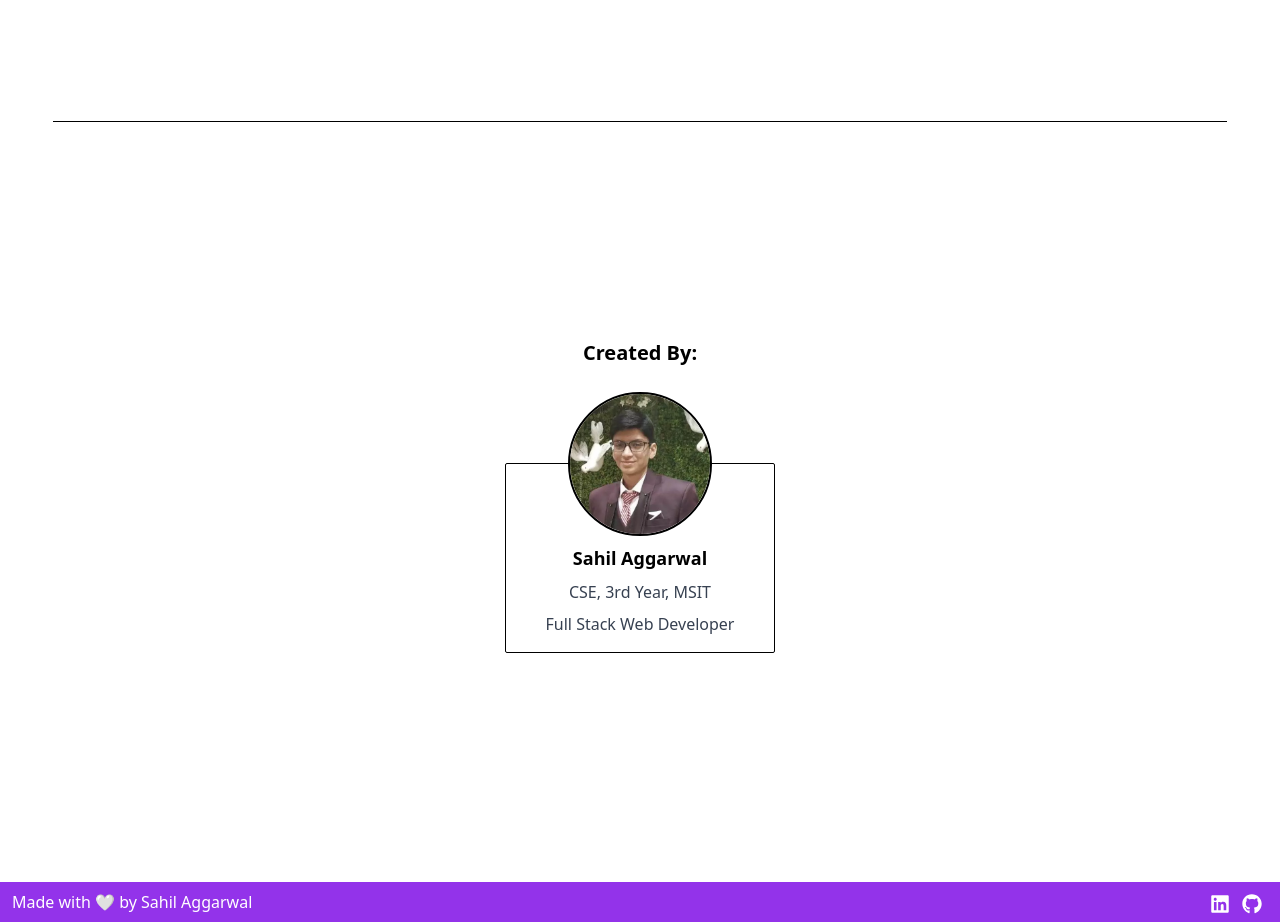
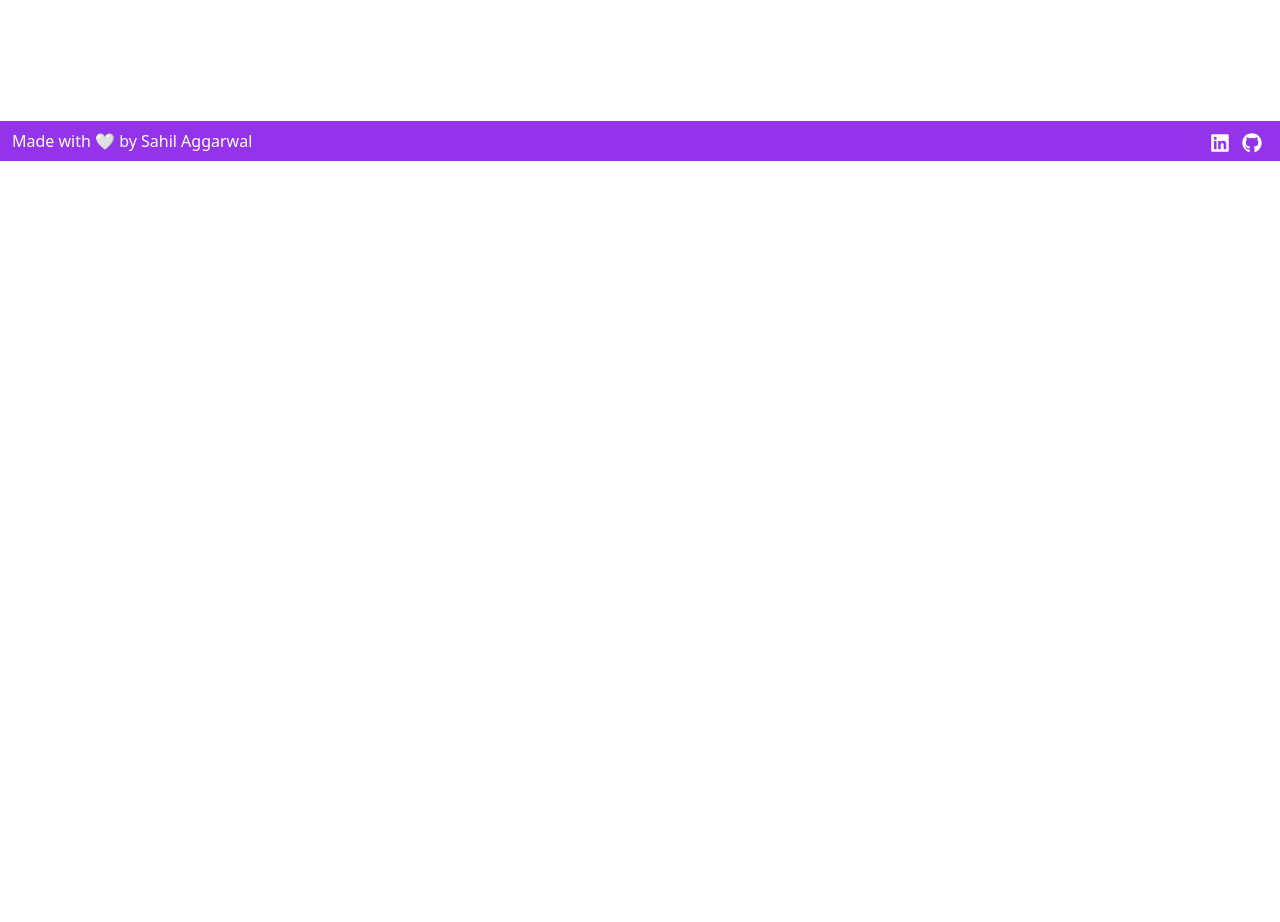
Before and after one commit to SahilAggarwal2004/cloudnotes, a Next.js app: page /about in a window 1280 px wide. Shown: the part 1480-2402 px from the top of the page. After the commit the page ends 1641 px from the top, so only its background shows below. Built offline with nearby package versions, Linux system fonts and the light colour scheme; no server answers.

Commit message:
[refactor]: removed unused creator section from About page

```diff
--- a/next.config.mjs
+++ b/next.config.mjs
@@ -1,7 +1,7 @@
-import withSerwistInit from '@serwist/next';
+import withSerwistInit from "@serwist/next";
 
 const pages = ["/", "/about", "/account/forgot", "/account/login", "/account/signup", "/_offline"];
-const images = ["bg.webp", "creator.webp", "logo.webp"].map((image) => `/images/${image}`);
+const images = ["bg.webp", "logo.webp"].map((image) => `/images/${image}`);
 const revision = Date.now().toString();
 
 const withPWA = withSerwistInit({
--- a/package.json
+++ b/package.json
@@ -9,7 +9,7 @@
     "lint": "next lint"
   },
   "dependencies": {
-    "@tanstack/react-query": "^5.60.6",
+    "@tanstack/react-query": "^5.61.0",
     "aos": "^2.3.4",
     "axios": "^1.7.7",
     "html-react-parser": "^5.1.18",
@@ -33,7 +33,7 @@
     "eslint": "^9.15.0",
     "eslint-config-next": "^15.0.3",
     "postcss": "^8.4.49",
-    "prettier-plugin-tailwindcss": "^0.6.8",
+    "prettier-plugin-tailwindcss": "^0.6.9",
     "serwist": "^9.0.10",
     "tailwindcss": "^3.4.15"
   }
--- a/src/pages/about.jsx
+++ b/src/pages/about.jsx
@@ -78,24 +78,6 @@ export default function About() {
             </li>
           </ul>
         </div>
-        <hr className="w-11/12 border-black" />
-        <div className="flex h-[calc(100vh-5.5rem)] w-11/12 flex-col justify-center xs:h-[calc(100vh-4rem)] sm:h-[calc(100vh-2.5rem)] sm:max-w-fit">
-          <h3 className="text-xl font-semibold" data-aos="fade-up">
-            Created By:
-          </h3>
-          <div className="relative m-3 mt-24 flex flex-col items-center rounded-sm border border-black px-10 py-4 pt-16" data-aos="fade-up">
-            <img src="/images/creator.webp" alt="Sahil Aggarwal" className="absolute top-0 h-36 w-36 translate-y-[-50%] rounded-full border-2 border-black" />
-            <div className="mt-4 text-lg font-semibold" data-aos="fade-up">
-              Sahil Aggarwal
-            </div>
-            <div className="mt-2 text-gray-700" data-aos="fade-up">
-              CSE, 3rd Year, MSIT
-            </div>
-            <div className="mt-2 text-gray-700" data-aos="fade-up">
-              Full Stack Web Developer
-            </div>
-          </div>
-        </div>
         <footer className="flex w-full flex-col items-center justify-between space-y-1 bg-purple-600 px-3 py-2 text-center text-white sm:flex-row sm:space-y-0">
           <div>Made with 🤍 by Sahil Aggarwal</div>
           <div className="flex space-x-4 px-2">
```
Also changed, not shown: public/images/creator.webp (deleted), 1 other file (tests, documents, lock files or other folders).
